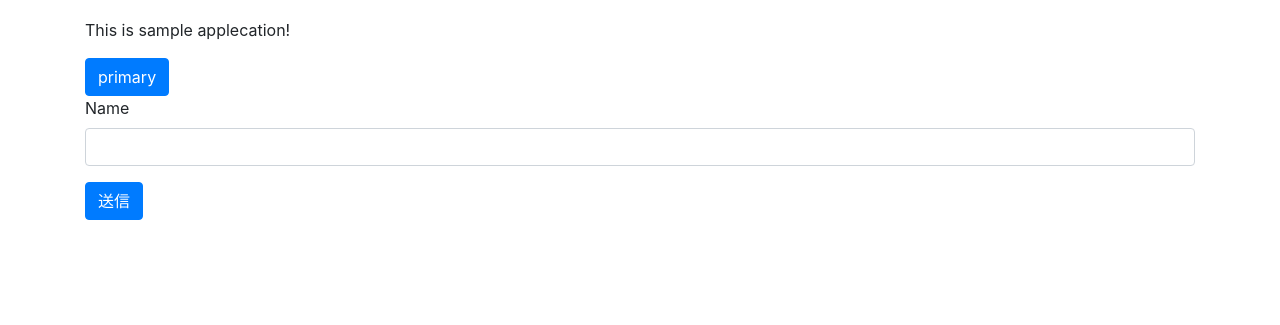
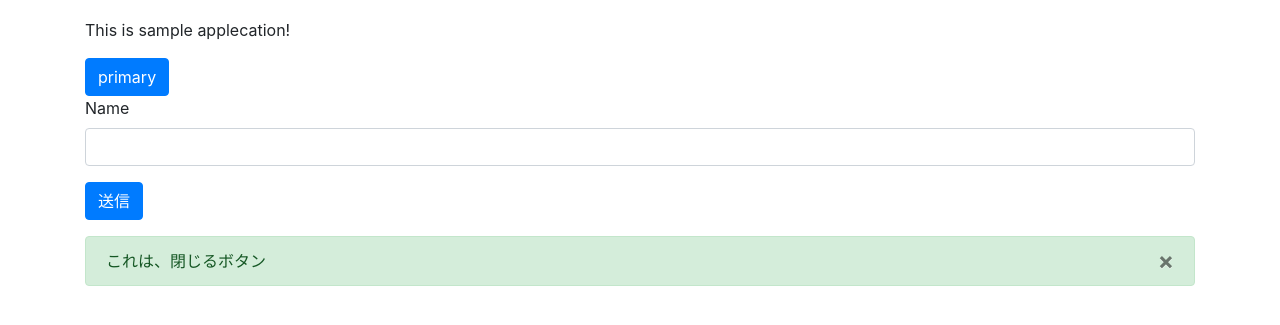
Before and after one commit to OyamaYuichi/Electron_app, an Electron app: page index.html in a window 1280 px wide. Shown: the part 97-422 px from the top of the page. Drawn offline with nearby package versions, Linux system fonts and the light colour scheme.

Commit message:
第3章終了

```diff
--- a/index.html
+++ b/index.html
@@ -25,6 +25,12 @@
       <input type="submit" class="btn btn-primary" value="送信">
     </div>
 
+    <div class="alert alert-success" role="alert">
+      これは、閉じるボタン
+      <button type="button" class="close" data-dismiss="alert" aria-label="Close">
+        <span aria-hidden="true">&times;</span>
+      </button>
+    </div>
   </div>
 </body>
 <script>
```
